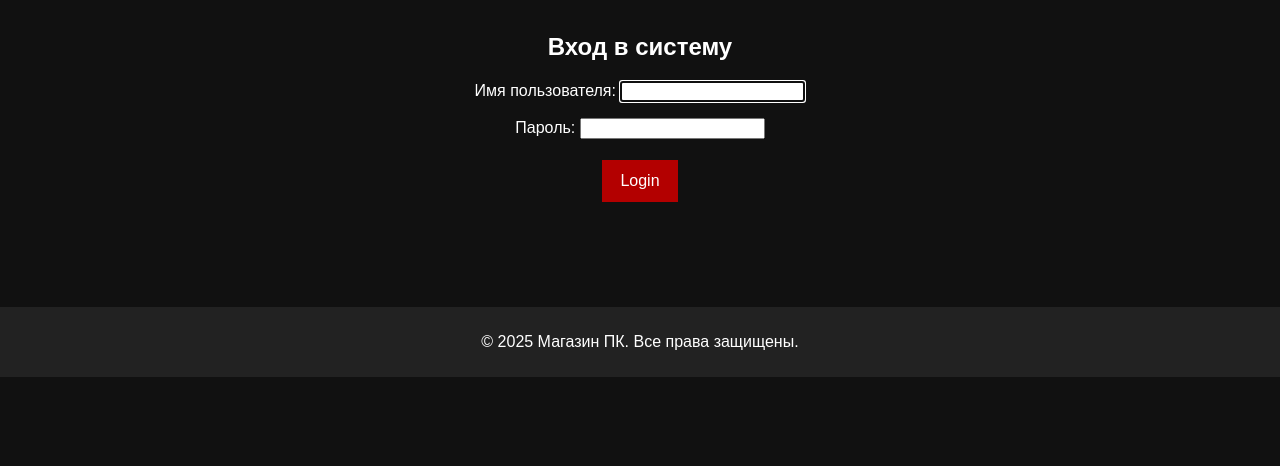
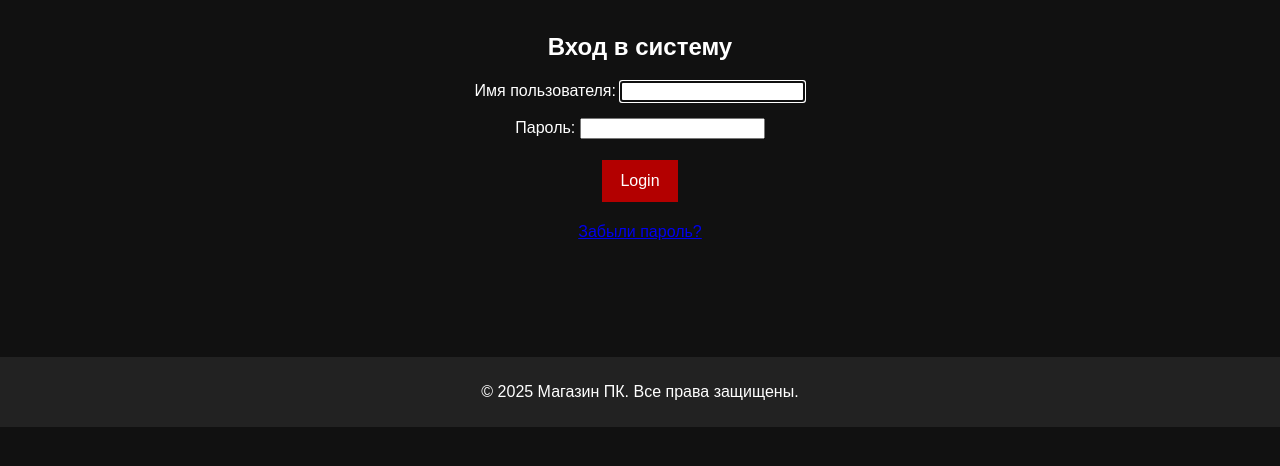
Before and after one commit to guard2929/12, a Django app: page /login/ in a window 1280 px wide. Shown: the part 67-533 px from the top of the page. Run offline with Django 5.2, Linux system fonts and the light colour scheme.

Commit message:
Update login.html

```diff
--- a/pc_store/store/templates/store/login.html
+++ b/pc_store/store/templates/store/login.html
@@ -8,5 +8,7 @@
     {% csrf_token %}
     {{ form.as_p }}
     <button type="submit" class="btn btn-info">Login</button>
+<p><a href="{% url 'password_reset' %}">Забыли пароль?</a></p>
+
 </form>
 {% endblock %}
```
